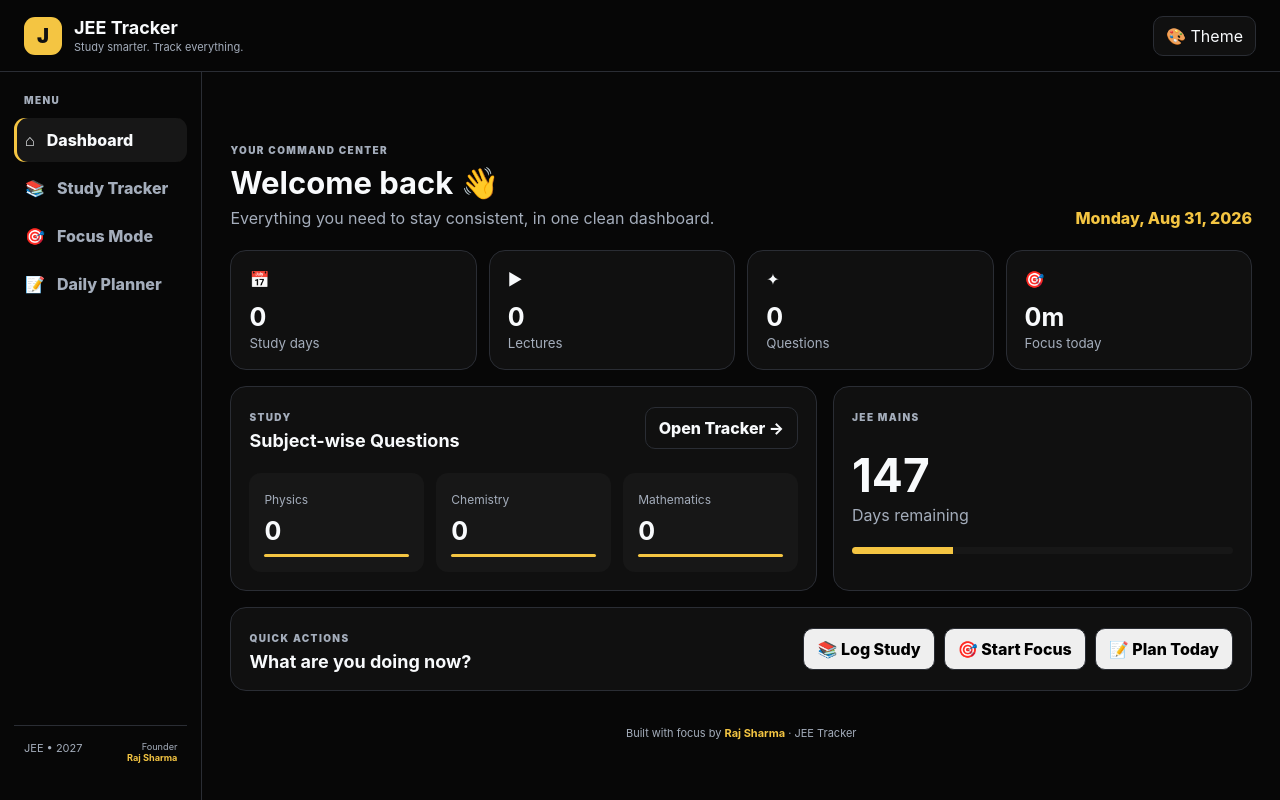
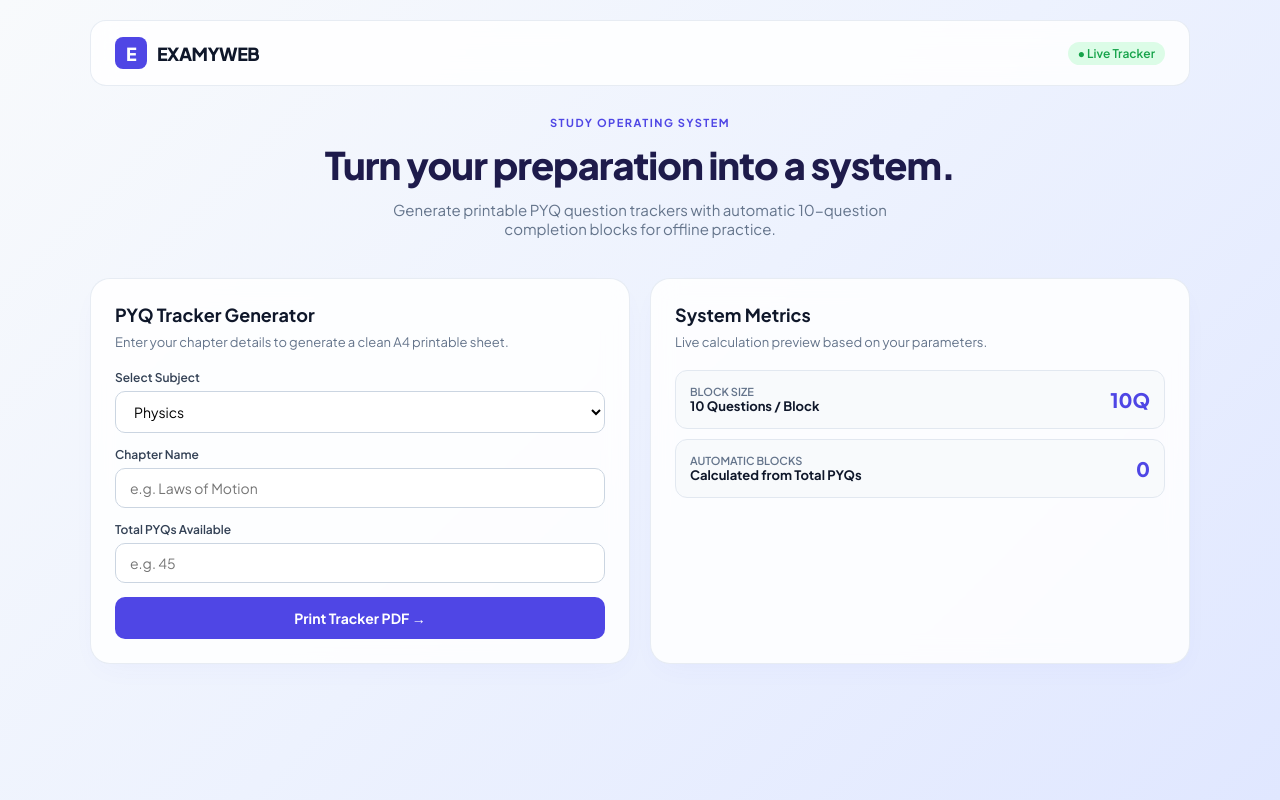
Before and after one commit to raj4rchives/460, a plain HTML site: page index.html in a window 1280 px wide. Drawn offline with nearby package versions, Linux system fonts and the light colour scheme.

Commit message:
Update index.html

```diff
--- a/index.html
+++ b/index.html
@@ -1,90 +1,441 @@
-<!doctype html>
+<!DOCTYPE html>
 <html lang="en">
 <head>
-<meta charset="utf-8"><meta name="viewport" content="width=device-width,initial-scale=1">
-<link rel="manifest" href="manifest.json"><meta name="theme-color" content="#050505">
-<title>JEE Tracker • Raj Sharma</title>
-<link rel="stylesheet" href="style.css">
+  <meta charset="UTF-8">
+  <meta name="viewport" content="width=device-width, initial-scale=1.0">
+  <title>EXAMYWEB — PYQ & Study Operating System</title>
+  <link href="https://fonts.googleapis.com/css2?family=Plus+Jakarta+Sans:wght@400;500;600;700;800&display=swap" rel="stylesheet">
+  <style>
+    :root {
+      --bg-gradient: linear-gradient(135deg, #f8fafc 0%, #edf2fe 50%, #e0e7ff 100%);
+      --card-bg: rgba(255, 255, 255, 0.85);
+      --card-border: rgba(226, 232, 240, 0.8);
+      --primary: #4f46e5;
+      --primary-hover: #4338ca;
+      --text-dark: #0f172a;
+      --text-muted: #64748b;
+      --accent-blue: #3b82f6;
+    }
+
+    * { box-sizing: border-box; margin: 0; padding: 0; font-family: 'Plus Jakarta Sans', sans-serif; }
+
+    body {
+      background: var(--bg-gradient);
+      color: var(--text-dark);
+      min-height: 100vh;
+      padding: 20px;
+    }
+
+    /* Screen UI Layout */
+    .app-container {
+      max-width: 1100px;
+      margin: 0 auto;
+    }
+
+    /* Header Nav */
+    header {
+      display: flex;
+      justify-content: space-between;
+      align-items: center;
+      padding: 16px 24px;
+      background: var(--card-bg);
+      backdrop-filter: blur(12px);
+      border: 1px solid var(--card-border);
+      border-radius: 16px;
+      margin-bottom: 30px;
+    }
+
+    .brand {
+      display: flex;
+      align-items: center;
+      gap: 10px;
+      font-weight: 800;
+      font-size: 18px;
+      letter-spacing: -0.5px;
+    }
+
+    .brand-logo {
+      width: 32px;
+      height: 32px;
+      background: var(--primary);
+      color: #fff;
+      border-radius: 8px;
+      display: flex;
+      align-items: center;
+      justify-content: center;
+      font-weight: 800;
+    }
+
+    /* Hero Section */
+    .hero {
+      text-align: center;
+      margin-bottom: 40px;
+    }
+
+    .tag {
+      font-size: 11px;
+      font-weight: 700;
+      letter-spacing: 1.5px;
+      color: var(--primary);
+      text-transform: uppercase;
+      margin-bottom: 12px;
+      display: block;
+    }
+
+    .hero h1 {
+      font-size: 38px;
+      font-weight: 800;
+      letter-spacing: -1px;
+      margin-bottom: 12px;
+      color: #1e1b4b;
+    }
+
+    .hero p {
+      color: var(--text-muted);
+      font-size: 15px;
+      max-width: 550px;
+      margin: 0 auto 24px auto;
+    }
+
+    /* Main Dashboard / Form Grid */
+    .dashboard-grid {
+      display: grid;
+      grid-template-columns: 1fr 1fr;
+      gap: 20px;
+      margin-bottom: 30px;
+    }
+
+    .card {
+      background: var(--card-bg);
+      backdrop-filter: blur(12px);
+      border: 1px solid var(--card-border);
+      border-radius: 20px;
+      padding: 24px;
+      box-shadow: 0 10px 30px -10px rgba(79, 70, 229, 0.05);
+    }
+
+    .card h3 {
+      font-size: 18px;
+      font-weight: 700;
+      margin-bottom: 8px;
+    }
+
+    .card p {
+      font-size: 13px;
+      color: var(--text-muted);
+      margin-bottom: 20px;
+    }
+
+    /* Input Controls */
+    .form-group {
+      margin-bottom: 14px;
+    }
+
+    .form-group label {
+      display: block;
+      font-size: 12px;
+      font-weight: 600;
+      margin-bottom: 6px;
+      color: #334155;
+    }
+
+    .form-group input, .form-group select {
+      width: 100%;
+      padding: 10px 14px;
+      border-radius: 10px;
+      border: 1px solid #cbd5e1;
+      background: rgba(255, 255, 255, 0.9);
+      outline: none;
+      font-size: 14px;
+    }
+
+    .btn-primary {
+      width: 100%;
+      padding: 12px;
+      border-radius: 10px;
+      border: none;
+      background: var(--primary);
+      color: #fff;
+      font-weight: 700;
+      font-size: 14px;
+      cursor: pointer;
+      transition: all 0.2s;
+    }
+
+    .btn-primary:hover {
+      background: var(--primary-hover);
+      transform: translateY(-1px);
+    }
+
+    /* Stats Preview */
+    .stat-box {
+      background: #f8fafc;
+      border: 1px solid #e2e8f0;
+      border-radius: 12px;
+      padding: 14px;
+      margin-bottom: 10px;
+      display: flex;
+      justify-content: space-between;
+      align-items: center;
+    }
+
+    .stat-val {
+      font-size: 20px;
+      font-weight: 800;
+      color: var(--primary);
+    }
+
+    /* PRINT ONLY STYLES (Generates A4 Landscape Printable Layout) */
+    #printable-pdf { display: none; }
+
+    @media print {
+      @page {
+        size: A4 landscape;
+        margin: 8mm;
+      }
+
+      body * { visibility: hidden; }
+
+      #printable-pdf, #printable-pdf * {
+        visibility: visible;
+      }
+
+      #printable-pdf {
+        display: block !important;
+        position: absolute;
+        top: 0;
+        left: 0;
+        width: 100%;
+        background: #fff;
+        color: #000;
+      }
+
+      .pdf-header {
+        border-bottom: 2px solid #000;
+        padding-bottom: 4px;
+        margin-bottom: 8px;
+      }
+
+      .pdf-header h2 {
+        font-size: 16px;
+        text-transform: uppercase;
+        font-weight: 800;
+      }
+
+      .pdf-sub {
+        font-size: 9px;
+        color: #333;
+      }
+
+      .pdf-subject {
+        font-size: 12px;
+        font-weight: 800;
+        text-transform: uppercase;
+        background: #f1f5f9;
+        padding: 4px 8px;
+        border: 1px solid #000;
+        display: inline-block;
+        margin: 6px 0;
+      }
+
+      table.pdf-table {
+        width: 100%;
+        border-collapse: collapse;
+        table-layout: fixed;
+      }
+
+      table.pdf-table th, table.pdf-table td {
+        border: 1px solid #000;
+        text-align: center;
+        vertical-align: middle;
+        padding: 6px 4px;
+        font-size: 11px;
+      }
+
+      table.pdf-table th {
+        background-color: #f1f5f9;
+        font-size: 9px;
+        font-weight: 800;
+        text-transform: uppercase;
+      }
+
+      .col-sr { width: 4%; }
+      .col-name { width: 22%; text-align: left !important; padding-left: 8px !important; }
+      .col-total { width: 8%; }
+      .col-blocks { width: 56%; text-align: left !important; padding-left: 8px !important; }
+      .col-rev { width: 10%; }
+
+      .blocks-wrapper {
+        display: flex;
+        flex-wrap: wrap;
+        gap: 6px 12px;
+        align-items: center;
+      }
+
+      .block-item {
+        display: flex;
+        align-items: center;
+        gap: 4px;
+        font-size: 10px;
+      }
+
+      .checkbox {
+        width: 12px;
+        height: 12px;
+        border: 1px solid #000;
+        display: inline-block;
+      }
+
+      .rev-box {
+        width: 16px;
+        height: 16px;
+        border: 1.5px solid #000;
+        margin: 0 auto;
+      }
+    }
+  </style>
 </head>
 <body>
-<div class="app-shell">
-  <header class="topbar">
-    <div class="brand"><div class="brand-mark">J</div><div><h1>JEE Tracker</h1><p>Study smarter. Track everything.</p></div></div>
-    <div class="top-actions">
-      <button class="theme-btn" id="themeBtn">🎨 Theme</button>
-      <button class="mobile-menu" id="mobileMenu">☰</button>
+
+  <div class="app-container">
+    <header>
+      <div class="brand">
+        <div class="brand-logo">E</div> EXAMYWEB
+      </div>
+      <span style="font-size: 12px; font-weight: 600; color: #16a34a; background: #dcfce7; padding: 4px 10px; border-radius: 20px;">● Live Tracker</span>
+    </header>
+
+    <div class="hero">
+      <span class="tag">STUDY OPERATING SYSTEM</span>
+      <h1>Turn your preparation into a system.</h1>
+      <p>Generate printable PYQ question trackers with automatic 10-question completion blocks for offline practice.</p>
     </div>
-  </header>
 
-  <div class="layout">
-    <aside class="sidebar" id="sidebar">
-      <div class="nav-title">MENU</div>
-      <button class="nav-item active" data-page="dashboard">⌂ <span>Dashboard</span></button>
-      <button class="nav-item" data-page="tracker">📚 <span>Study Tracker</span></button>
-      <button class="nav-item" data-page="focus">🎯 <span>Focus Mode</span></button>
-      <button class="nav-item" data-page="planner">📝 <span>Daily Planner</span></button>
-      <div class="sidebar-bottom"><span>JEE • 2027</span><small>Founder<br><b>Raj Sharma</b></small></div>
-    </aside>
+    <div class="dashboard-grid">
+      <!-- Input Panel -->
+      <div class="card">
+        <h3>PYQ Tracker Generator</h3>
+        <p>Enter your chapter details to generate a clean A4 printable sheet.</p>
 
-    <main class="content">
-      <section class="page active" id="page-dashboard">
-        <div class="hero"><div><span class="eyebrow">YOUR COMMAND CENTER</span><h2>Welcome back 👋</h2><p>Everything you need to stay consistent, in one clean dashboard.</p></div><div class="hero-date" id="todayLabel"></div></div>
-        <div class="stats">
-          <div class="stat-card"><span>📅</span><b id="daysDone">0</b><small>Study days</small></div>
-          <div class="stat-card"><span>▶</span><b id="lecSum">0</b><small>Lectures</small></div>
-          <div class="stat-card"><span>✦</span><b id="questionSum">0</b><small>Questions</small></div>
-          <div class="stat-card"><span>🎯</span><b id="focusToday">0m</b><small>Focus today</small></div>
+        <div class="form-group">
+          <label>Select Subject</label>
+          <select id="subjectInput">
+            <option value="PHYSICS">Physics</option>
+            <option value="CHEMISTRY">Chemistry</option>
+            <option value="MATHEMATICS">Mathematics</option>
+          </select>
         </div>
-        <div class="grid-2">
-          <div class="panel"><div class="panel-head"><div><span class="eyebrow">STUDY</span><h3>Subject-wise Questions</h3></div><button class="ghost" data-go="tracker">Open Tracker →</button></div>
-            <div class="subject-grid">
-              <div><span>Physics</span><strong id="dashPhy">0</strong><i></i></div>
-              <div><span>Chemistry</span><strong id="dashChem">0</strong><i></i></div>
-              <div><span>Mathematics</span><strong id="dashMath">0</strong><i></i></div>
-            </div>
+
+        <div class="form-group">
+          <label>Chapter Name</label>
+          <input type="text" id="chapterInput" placeholder="e.g. Laws of Motion">
+        </div>
+
+        <div class="form-group">
+          <label>Total PYQs Available</label>
+          <input type="number" id="totalPyqInput" placeholder="e.g. 45">
+        </div>
+
+        <button class="btn-primary" onclick="generateAndPrint()">Print Tracker PDF →</button>
+      </div>
+
+      <!-- Feature Card -->
+      <div class="card">
+        <h3>System Metrics</h3>
+        <p>Live calculation preview based on your parameters.</p>
+
+        <div class="stat-box">
+          <div>
+            <div style="font-size: 11px; color: #64748b; font-weight: 600;">BLOCK SIZE</div>
+            <div style="font-size: 13px; font-weight: 700;">10 Questions / Block</div>
           </div>
-          <div class="panel countdown-panel"><span class="eyebrow">JEE MAINS</span><h3 id="dashCountdown">—</h3><p>Days remaining</p><div class="progress"><i id="dashProgress"></i></div></div>
+          <div class="stat-val">10Q</div>
         </div>
-        <div class="panel quick-panel"><div><span class="eyebrow">QUICK ACTIONS</span><h3>What are you doing now?</h3></div><div class="quick-actions"><button data-go="tracker">📚 Log Study</button><button data-go="focus">🎯 Start Focus</button><button data-go="planner">📝 Plan Today</button></div></div>
-      </section>
 
-      <section class="page" id="page-tracker">
-        <div class="page-head"><div><span class="eyebrow">STUDY TRACKER</span><h2>Lectures & Questions</h2><p>Log your daily JEE work without clutter.</p></div><button class="primary" id="pdfBtn">↓ Download PDF</button></div>
-        <div class="tracker-tools panel">
-          <div><label>Start date</label><input id="startDate" type="date"></div><button class="secondary" id="datesBtn">Fill Dates</button><button class="secondary" id="addBtn">+ 15 Days</button>
-          <div><label>JEE Mains target</label><input id="examDate" type="date" value="2027-01-24"></div>
-          <button class="ghost" id="saveBtn">Save</button><button class="ghost" id="loadBtn">Load</button><button class="danger" id="clearBtn">Clear</button>
+        <div class="stat-box">
+          <div>
+            <div style="font-size: 11px; color: #64748b; font-weight: 600;">AUTOMATIC BLOCKS</div>
+            <div style="font-size: 13px; font-weight: 700;">Calculated from Total PYQs</div>
+          </div>
+          <div class="stat-val" id="previewBlockCount">0</div>
         </div>
-        <div class="stats compact"><div class="stat-card"><b id="questionSum2">0</b><small>Total questions</small></div><div class="stat-card"><b id="pyqSum">0</b><small>PYQs</small></div><div class="stat-card"><b id="avgQ">0</b><small>Avg/day</small></div><div class="stat-card"><b id="qTarget">0%</b><small>vs 70/day</small></div></div>
-        <div class="panel table-panel"><div class="table-title"><h3>Daily Study Log</h3><span>Tip: enter 18Q or 12/15</span></div><div class="table-wrap"><table id="tracker"><thead><tr><th>DATE</th><th>LEC</th><th>PHY HW/ILLU</th><th>CHEM HW/ILLU</th><th>MATH HW/ILLU</th><th>PHY DPP</th><th>CHEM DPP</th><th>MATH DPP</th><th>PHY PYQ</th><th>CHEM PYQ</th><th>MATH PYQ</th></tr></thead><tbody></tbody></table></div></div>
-      </section>
+      </div>
+    </div>
+  </div>
 
-      <section class="page" id="page-focus">
-        <div class="page-head"><div><span class="eyebrow">FOCUS MODE</span><h2>Deep work, no distractions.</h2><p>Log the time you actually studied.</p></div></div>
-        <div class="focus-grid">
-          <div class="panel timer-panel"><span class="eyebrow">FOCUS TIMER</span><div id="timerDisplay">00:00:00</div><div class="timer-state" id="timerState">Ready when you are.</div><div class="timer-controls"><button class="primary" id="timerStart">▶ Start</button><button class="secondary" id="timerPause">Ⅱ Pause</button><button class="danger" id="timerReset">↺ Reset</button></div><div class="timer-form"><select id="focusSubject"><option>Physics</option><option>Chemistry</option><option>Mathematics</option><option>Other</option></select><select id="focusActivity"><option>Questions</option><option>Lecture</option><option>Revision</option><option>PYQ</option></select><input id="focusNote" placeholder="Optional note"></div></div>
-          <div class="panel"><div class="panel-head"><div><span class="eyebrow">TODAY</span><h3>Focus summary</h3></div></div><div class="focus-big" id="focusBig">0m</div><div class="mini-stats"><div><b id="focusSessions">0</b><span>Sessions</span></div><div><b id="focusQuestions">0</b><span>Questions</span></div></div><button class="secondary full" id="manualFocusBtn">+ Add manual focus log</button></div>
-        </div>
-        <div class="panel"><div class="panel-head"><div><span class="eyebrow">HISTORY</span><h3>Focus logs</h3></div></div><div id="focusLogs" class="logs"></div></div>
-      </section>
+  <!-- PDF TEMPLATE (Triggers on window.print) -->
+  <div id="printable-pdf">
+    <div class="pdf-header">
+      <h2>JEE PYQ QUESTION TRACKER</h2>
+      <div class="pdf-sub">Offline Printable Tracker • Tick each 10-question block after completion</div>
+    </div>
 
-      <section class="page" id="page-planner">
-        <div class="page-head"><div><span class="eyebrow">DAILY PLANNER</span><h2>Plan your day.</h2><p>Date-wise todos that stay saved on your device.</p></div></div>
-        <div class="planner-bar panel"><input id="plannerDate" type="date"><input id="todoInput" placeholder="Add a task…"><select id="todoType"><option>Study</option><option>Revision</option><option>Questions</option><option>Personal</option></select><button class="primary" id="addTodo">+ Add</button></div>
-        <div class="planner-layout"><div class="panel"><div class="panel-head"><div><span class="eyebrow">TASKS</span><h3 id="plannerTitle">Today's Plan</h3></div><span class="count-pill" id="todoCount">0</span></div><div id="todoList" class="todo-list"></div></div><div class="panel planner-side"><span class="eyebrow">PROGRESS</span><div class="planner-ring" id="plannerRing">0%</div><p id="plannerProgressText">0 of 0 tasks complete</p></div></div>
-      </section>
+    <div class="pdf-subject" id="pdfSubject">PHYSICS</div>
 
-      <footer>Built with focus by <b>Raj Sharma</b> · JEE Tracker</footer>
-    </main>
+    <table class="pdf-table">
+      <thead>
+        <tr>
+          <th class="col-sr">#</th>
+          <th class="col-name">Chapter Name</th>
+          <th class="col-total">Total PYQ</th>
+          <th class="col-blocks">Questions (10 Ques per block)</th>
+          <th class="col-rev">REV</th>
+        </tr>
+      </thead>
+      <tbody id="pdfTableBody">
+        <!-- Dynamic Row Inserted Here -->
+      </tbody>
+    </table>
   </div>
-</div>
 
-<div class="theme-drawer" id="themeDrawer"><div class="theme-head"><b>Choose Theme</b><button id="closeTheme">×</button></div><div class="theme-grid" id="themeGrid"></div></div>
-<script src="https://cdnjs.cloudflare.com/ajax/libs/jspdf/2.5.1/jspdf.umd.min.js"></script>
-<script src="https://cdnjs.cloudflare.com/ajax/libs/jspdf-autotable/3.8.2/jspdf.plugin.autotable.min.js"></script>
-<script src="script.js"></script>
-<script>
-let deferredInstallPrompt=null;
-window.addEventListener("beforeinstallprompt",e=>{e.preventDefault();deferredInstallPrompt=e;});
-</script>
-</body></html>
+  <script>
+    // Live block count calculation on typing
+    document.getElementById('totalPyqInput').addEventListener('input', function(e) {
+      const val = parseInt(e.target.value) || 0;
+      const blocks = Math.ceil(val / 10);
+      document.getElementById('previewBlockCount').innerText = blocks;
+    });
+
+    function generateAndPrint() {
+      const subject = document.getElementById('subjectInput').value;
+      const chapter = document.getElementById('chapterInput').value.trim();
+      const totalPyqs = parseInt(document.getElementById('totalPyqInput').value);
+
+      if (!chapter || !totalPyqs) {
+        alert('Bhai, pehle Chapter Name aur Total PYQs fill kar lo!');
+        return;
+      }
+
+      // 1. PDF Header Subject Update
+      document.getElementById('pdfSubject').innerText = subject;
+
+      // 2. 10-Question Blocks Generate Karna
+      const totalBlocks = Math.ceil(totalPyqs / 10);
+      let blocksHTML = '<div class="blocks-wrapper">';
+
+      for (let i = 1; i <= totalBlocks; i++) {
+        let start = (i - 1) * 10 + 1;
+        let end = Math.min(i * 10, totalPyqs);
+        blocksHTML += `<div class="block-item"><div class="checkbox"></div> ${start}-${end}</div>`;
+      }
+      blocksHTML += '</div>';
+
+      // 3. Table Row Render
+      const rowHTML = `
+        <tr>
+          <td>1</td>
+          <td class="col-name">${chapter}</td>
+          <td><strong>${totalPyqs}</strong></td>
+          <td>${blocksHTML}</td>
+          <td><div class="rev-box"></div></td>
+        </tr>
+      `;
+
+      document.getElementById('pdfTableBody').innerHTML = rowHTML;
+
+      // 4. Open Print Dialog (Save as PDF)
+      window.print();
+    }
+  </script>
+</body>
+</html>
```
